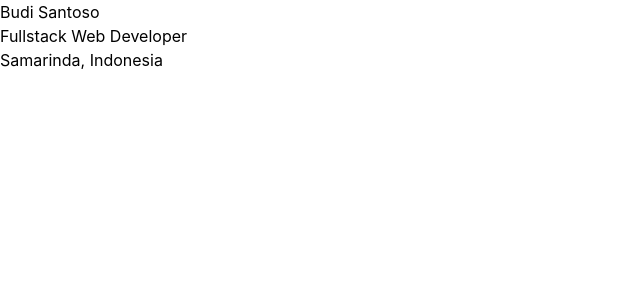
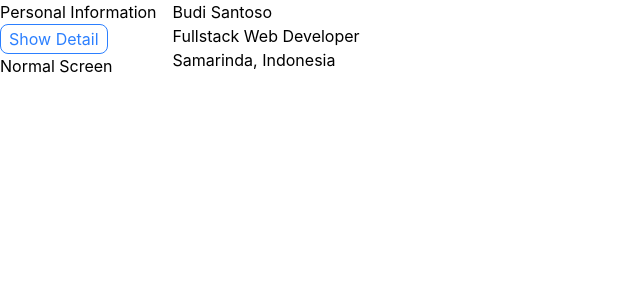
Before and after one commit to roaayala/cv-builder, a React (Vite) app: page / in a window 1280 px wide. Shown: the top 300 px of the page, without its empty margins (0-640 px from the left). Built offline with nearby package versions, Linux system fonts and the light colour scheme.

Commit message:
forms/PersonalInformationForm: WIP

```diff
--- a/src/App.jsx
+++ b/src/App.jsx
@@ -9,7 +9,7 @@ export default function App() {
   const handlePersonalInformation = {};
 
   return (
-    <div>
+    <div className="flex gap-4">
       <Form
         data={resume}
         personalInformationHandlers={handlePersonalInformation}
--- a/src/components/Form.jsx
+++ b/src/components/Form.jsx
@@ -3,8 +3,8 @@ import PersonalInformationForm from "./forms/PersonalInformationForm";
 export default function Form({ data, personalInformationHandlers }) {
   const { personalInformation } = data;
   return (
-    <aside>
+    <form>
       <PersonalInformationForm data={personalInformation} />
-    </aside>
+    </form>
   );
 }
--- a/src/components/commons/Button.jsx
+++ b/src/components/commons/Button.jsx
@@ -1,7 +1,7 @@
-export default function Button({ text, variant = "", onClick }) {
+export default function Button({ text, onClick }) {
   return (
     <button
-      className="text-white bg-blue-500 border border-blue-500 rounded-lg py-0.5 px-2"
+      className="text-blue-500 border border-blue-500 rounded-lg py-0.5 px-2"
       onClick={onClick}
     >
       {text}
--- a/src/components/forms/PersonalInformationForm.jsx
+++ b/src/components/forms/PersonalInformationForm.jsx
@@ -1,3 +1,27 @@
+import { useState } from "react";
+import Button from "../commons/Button";
+
 export default function PersonalInformationForm({ data, handlers }) {
-  return <section></section>;
+  const { fullName, jobTitle, location } = data;
+
+  const [isOpen, setIsOpen] = useState(false);
+
+  const handleOpen = (e) => {
+    e.preventDefault();
+    setIsOpen(!isOpen);
+  };
+
+  return (
+    <section>
+      <header>
+        <h2>Personal Information</h2>
+        {isOpen ? (
+          <Button text={"Hide Detail"} onClick={handleOpen} />
+        ) : (
+          <Button text={"Show Detail"} onClick={handleOpen} />
+        )}
+      </header>
+      {isOpen ? <main>Edit Screen</main> : <main>Normal Screen</main>}
+    </section>
+  );
 }
```
